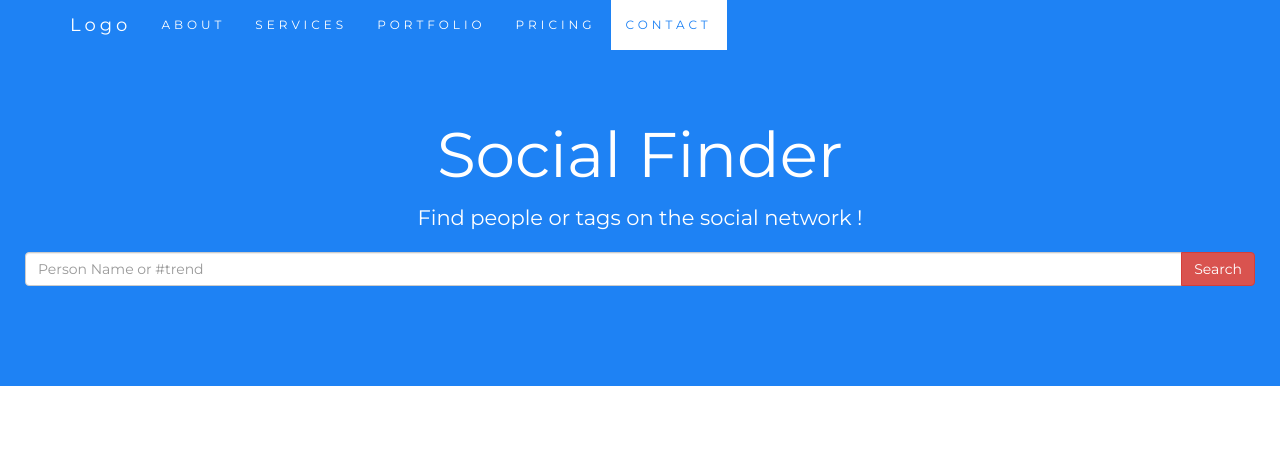
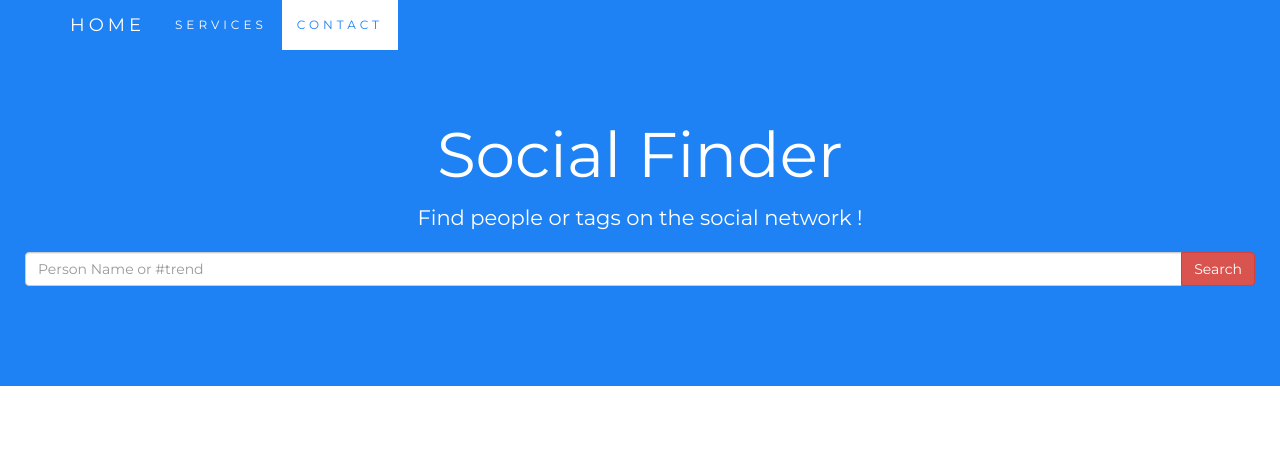
Before and after one commit to ayush-0101/Social-Finder, a plain HTML site: page index.html in a window 1280 px wide. Shown: the top 455 px of the page. Drawn offline with nearby package versions, Linux system fonts and the light colour scheme.

Commit message:
Changed Homepage

```diff
--- a/index.html
+++ b/index.html
@@ -22,14 +22,11 @@
 							<span class="icon-bar"></span>
 							<span class="icon-bar"></span>
 						</button>
-						<a class="navbar-brand" href="#home">Logo</a>
+						<a class="navbar-brand" href="#home">HOME</a>
 					</div>
 					<div class="collapse navbar-collapse" id="myNavbar">
 						<ul class="nav navbar-nav navbar-right">
-							<li><a href="#about">ABOUT</a></li>
 							<li><a href="#services">SERVICES</a></li>
-							<li><a href="#portfolio">PORTFOLIO</a></li>
-							<li><a href="#pricing">PRICING</a></li>
 							<li><a href="#contact">CONTACT</a></li>
 						</ul>
 					</div>
@@ -49,7 +46,7 @@
 				</form>
 			</div>
 
-			<!-- Container (About Section) -->
+			<!-- Container (About Section)...
 			<div id="about" class="container-fluid">
 				<div class="row">
 					<div class="col-sm-8">
@@ -63,7 +60,6 @@
 					</div>
 				</div>
 			</div>
-
 			<div class="container-fluid bg-grey">
 				<div class="row">
 					<div class="col-sm-4">
@@ -77,6 +73,7 @@
 					</div>
 				</div>
 			</div>
+			-->
 
 			<!-- Container (Services Section) -->
 			<div id="services" class="container-fluid text-center">
@@ -120,7 +117,7 @@
 				</div>
 			</div>
 
-			<!-- Container (Portfolio Section) -->
+			<!-- Container (Portfolio Section)...
 			<div id="portfolio" class="container-fluid text-center bg-grey">
 				<h2>Portfolio</h2><br>
 				<h4>What we have created</h4>
@@ -150,14 +147,13 @@
 
 				<h2>What our customers say</h2>
 				<div id="myCarousel" class="carousel slide text-center" data-ride="carousel">
-					<!-- Indicators -->
+
 					<ol class="carousel-indicators">
 						<li data-target="#myCarousel" data-slide-to="0" class="active"></li>
 						<li data-target="#myCarousel" data-slide-to="1"></li>
 						<li data-target="#myCarousel" data-slide-to="2"></li>
 					</ol>
 
-					<!-- Wrapper for slides -->
 					<div class="carousel-inner" role="listbox">
 						<div class="item active">
 							<h4>"This company is the best. I am so happy with the result!"<br><span>Michael Roe, Vice President, Comment Box</span></h4>
@@ -170,7 +166,6 @@
 						</div>
 					</div>
 
-					<!-- Left and right controls -->
 					<a class="left carousel-control" href="#myCarousel" role="button" data-slide="prev">
 						<span class="glyphicon glyphicon-chevron-left" aria-hidden="true"></span>
 						<span class="sr-only">Previous</span>
@@ -181,8 +176,9 @@
 					</a>
 				</div>
 			</div>
+			-->
 
-			<!-- Container (Pricing Section) -->
+			<!-- Container (Pricing Section)...
 			<div id="pricing" class="container-fluid">
 				<div class="text-center">
 					<h2>Pricing</h2>
@@ -248,6 +244,7 @@
 					</div>
 				</div>
 			</div>
+			-->
 
 			<!-- Container (Contact Section) -->
 			<div id="contact" class="container-fluid bg-grey">
@@ -277,9 +274,6 @@
 					</div>
 				</div>
 			</div>
-
-			<!-- Image of location/map -->
-			<img src="/w3images/map.jpg" class="w3-image w3-greyscale-min" style="width:100%">
 
 			<footer class="container-fluid text-center">
 				<a href="#home" title="To Top">
```
